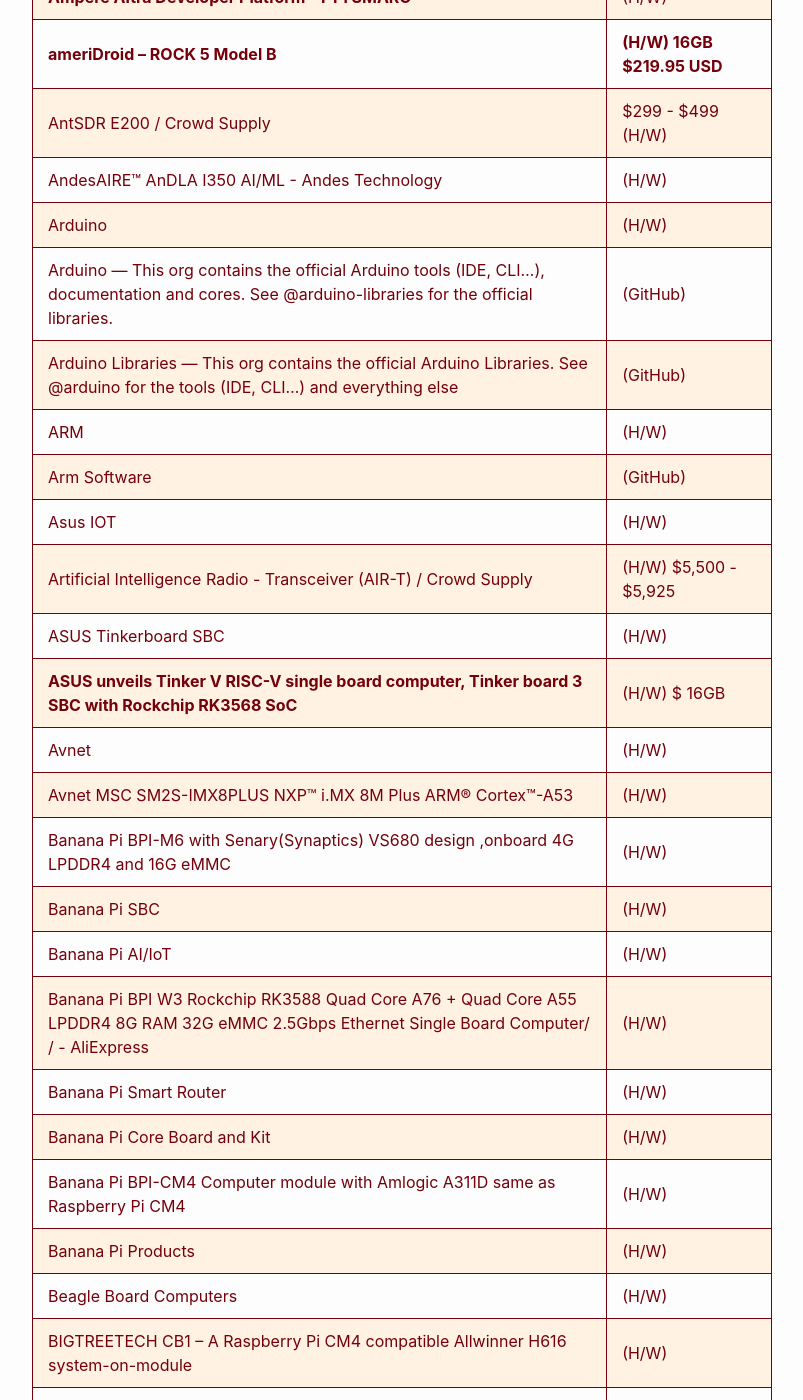
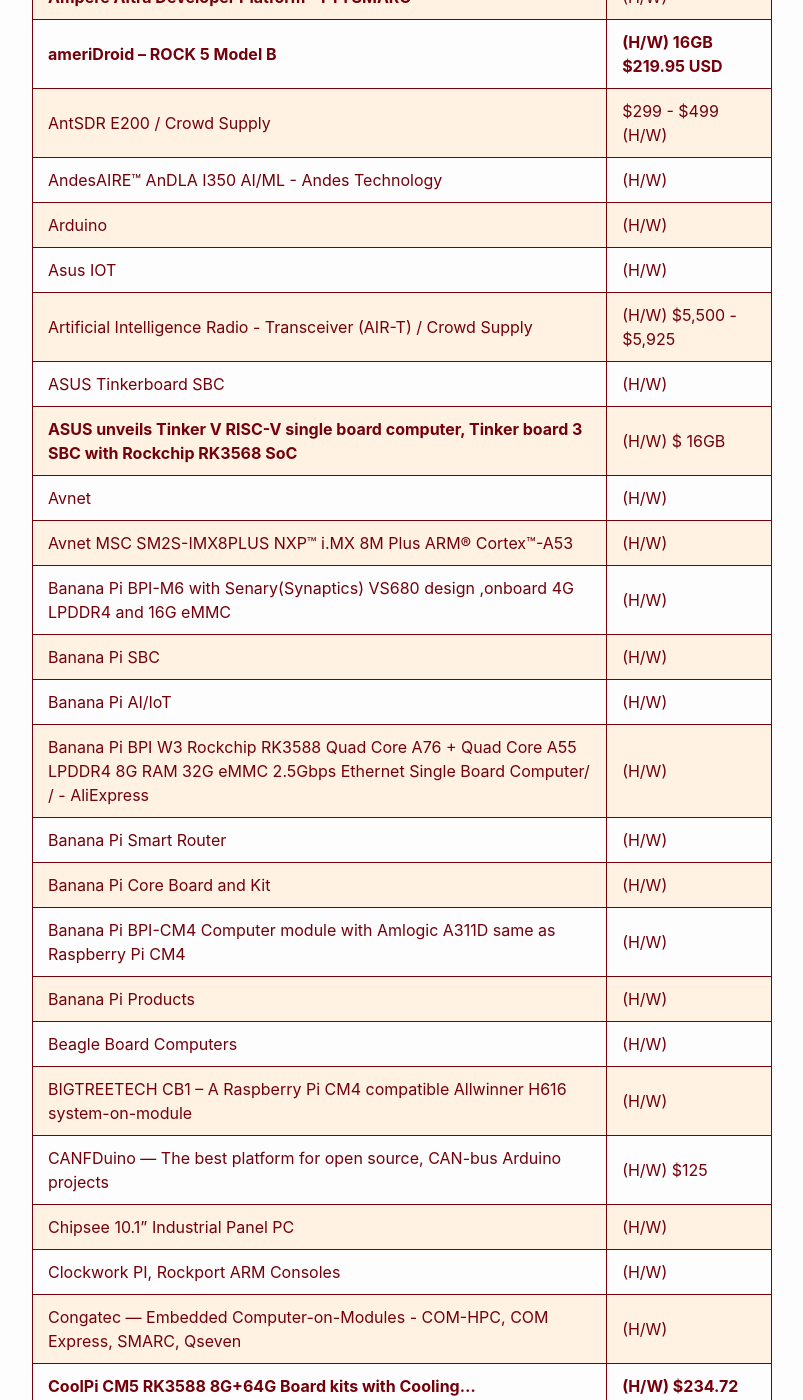
Before and after one commit to RalphHightower/RalphHightower, a Jekyll site: the page built from HardwareLinks.md, in a window 1280 px wide and 1400 px high, scrolled down 2163 px. Shown: the whole window, without its empty margins (238-1041 px from the left). Built offline with Jekyll 4.4.1, drawn with Linux system fonts in a browser that asks for light colours; our own code applies the rules of GitHub Pages for plain Markdown files; some of the changed text lies outside the part shown.

Commit message:
cleanup(website): remove GitHub rows from vendors

```diff
--- a/HardwareLinks.md
+++ b/HardwareLinks.md
@@ -8,7 +8,7 @@
 
 ## Hardware
 
-| Hardware Suppliers | H/W, GitHub |
+| Hardware Suppliers | H/W |
 |-----------|--------|
 | [AAEON AI CORE XM 2280AI Edge Computing Module with Intel® Movidius™ Myriad™ X VPU](https://www.aaeon.com/en/p/ai-edge-computing-board-ai-core-xm-2280) | (H/W) |
 | [AAEON AI CORE XAI Edge Computing Module with Intel® Movidius™ Myriad™ X VPU](https://www.aaeon.com/en/p/ai-edge-computing-board-ai-core-x) | (H/W) |
@@ -28,10 +28,6 @@
 | [AntSDR E200 / Crowd Supply](https://www.crowdsupply.com/microphase-technology/antsdr-e200#products )| $299 - $499 (H/W) |
 | [AndesAIRE™ AnDLA I350 AI/ML - Andes Technology](http://www.andestech.com/en/products-solutions/andesaire-ai/ ) | (H/W)|
 | [Arduino](https://store-usa.arduino.cc/) | (H/W) |
-| [Arduino — This org contains the official Arduino tools (IDE, CLI...), documentation and cores. See @arduino-libraries for the official libraries.](https://github.com/arduino) | (GitHub) |
-| [Arduino Libraries — This org contains the official Arduino Libraries. See @arduino for the tools (IDE, CLI...) and everything else](https://github.com/arduino-libraries) | (GitHub) |
-| [ARM](https://www.arm.com/) | (H/W) |
-| [Arm Software](https://github.com/ARM-software) | (GitHub) |
 | [Asus IOT](https://iot.asus.com/products/coral/) | (H/W) |
 | [Artificial Intelligence Radio - Transceiver \(AIR-T\) / Crowd Supply](https://www.crowdsupply.com/deepwave-digital/air-t )|(H/W) $5,500 - $5,925 |
 | [ASUS Tinkerboard SBC](https://tinker-board.asus.com/series.html) | (H/W)
@@ -48,17 +44,14 @@
 | [Banana Pi Products](https://www.banana-pi.org/web/index.php?topclassid=0&classid=0&lanstr=en&wap=1) | (H/W) |
 | [Beagle Board Computers](https://beagleboard.org/) | (H/W) |
 | [BIGTREETECH CB1 – A Raspberry Pi CM4 compatible Allwinner H616 system-on-module](https://www.cnx-software.com/2022/10/20/bigtreetech-cb1-a-raspberry-pi-cm4-compatible-allwinner-h616-system-on-module/) | (H/W) |
-| [google-coral — Open source projects for coral.ai](https://github.com/google-coral) | (GitHub) |
 | [CANFDuino — The best platform for open source, CAN-bus Arduino projects](https://www.crowdsupply.com/togglebit/canfduino) | (H/W) $125 |
 |[Chipsee 10.1" Industrial Panel PC](https://chipsee.com/product/ppc-cm4-101/)| (H/W)|
-| [Cisco Systems — Open Source Projects from Cisco Systems](https://github.com/cisco) | (GitHub) |
 | [Clockwork PI, Rockport ARM Consoles](https://www.clockworkpi.com/) | (H/W) |
 | [Congatec — Embedded Computer-on-Modules - COM-HPC, COM Express, SMARC, Qseven](https://www.congatec.com/us/) | (H/W) |
 | **[CoolPi CM5 RK3588 8G+64G Board kits with Cooling...](https://www.aliexpress.com/item/1005005414364005.html)** | **(H/W) $234.72** |
 | **[Cool Pi RK3588s Single Board Computer With 8 Cores 64 Bits,6.0 Tops AI NPU,8k Video Codec,run Android,ubuntu,debian Os - Demo Board - AliExpress](https://www.aliexpress.com/item/1005004906489390.html)** | (H/W) $207.74 16GB DDR/64GB eMMC |
 | [DeskPi Super6C Raspberry Pi CM4 Cluster Mini-ITX board 6 RPI CM4 supported](https://deskpi.com/products/deskpi-super6c-raspberry-pi-cm4-cluster-mini-itx-board-6-rpi-cm4-supported) | (H/W) |
 | [Digikey](https://www.digikey.com/) | (H/W) |
-| [Eclipse Mosquitto™ — An open source MQTT broker](https://mosquitto.org/) | (GitHub) |
 | [EDATEC CM4 Sensing industrial computer offers CAN bus, RS485, and RS232 interfaces](https://www.aliexpress.com/item/1005003638112568.html) | (H/W) |
 |[EDATEC CM4 Media](https://edatec.cn/en/elpc/cm4-media.html)| (H/W)|
 |[EDATEC CM4 Nano](https://edatec.cn/en/elpc/cm4-nano.html)| (H/W)|
@@ -92,10 +85,8 @@
 | [Fomu is the easiest way to get started with FPGA or RISC-V development.](https://www.crowdsupply.com/sutajio-kosagi/fomu) | (H/W) $50 |
 | [FNIRSI-1013D Digital Tablet Oscilloscope Dual Channel 100M Bandwidth 1GS Sampling Rate Mini Tablet Digital Oscilloscope](https://www.aliexpress.com/item/4000861098295.html) | (H/W) $125.00 |
 | [ForLinx OK3588-C Single Board Computer](https://www.forlinx.net/single-board-computer/rk3588-sbc-135.html) | (H/W) $352 - $392[^11] |
-| [FreeCores — A home for open source hardware cores](https://github.com/freecores) | (GitHub) |
 | [FriendlyElec NanoPi R6S](https://www.friendlyelec.com/index.php?route=product/product&product_id=289) | (H/W) $119.00 |
 | [FriendlyElec NanoPi R5Cpk](https://www.friendlyelec.com/index.php?route=product/product&product_id=290) | (H/W) |
-| [Garmin International](https://github.com/garmin) | (GitHub) |
 | **GeeekPi Raspberry Pi Mini Tower NAS Kit, Raspberry Pi ICE Tower Cooler with PWM RGB Fan, M.2 SATA SSD Expansion Board, GPIO 1 to 2 Expansion Board for Raspberry Pi 4 Model B** | Case<br /> [Amazon](https://amzn.to/3L4bVJk)<br />[Aliexpress](https://s.click.aliexpress.com/e/_DFNhP0b) |
 | [Geniatech ARM Boards](https://shop.geniatech.com/products/industrial-pc/arm-board/)<br />From system on modules, single board computers, industrial IoT & Embedded motherboards to develop kits, carrier boards, and peripheral cards, Geniatech provides a comprehensive range of ARM Based computer board solutions with Linux or Android OS,  powerful performance, low power, compact, flexible options, different form factors and platforms available. Geniatech’s ARM boards are the ideal embedded platform for accelerating development and reducing the risk of new chip designs. Our SBCs are available to buy as Evaluation Kits to get you quickly started on your Embedded System project. | (H/W) |
 | [Genitec RK3568 SMARC Industrial Core Board](https://www.geniatech.com/product/som-3568-smarc/) | (H/W) |
@@ -178,8 +168,6 @@
 |[RAKWireless LoRaWAN Complete – RAKwireless Store](https://store.rakwireless.com/collections/lorawan-complete )|(H/W)|
 |[RAKWireless Modular IoT System of Modules for Building Custom LPWAN IoT Projects – RAKwireless Store](https://store.rakwireless.com/collections/wisblock )|(H/W)|
 | [RISC-V — RISC-V is a open standard Instruction Set Architecture (ISA) enabling a new era of processor innovation through open collaboration](https://riscv.org/) | (H/W) |
-| [RISC-V — The Free and Open RISC Instruction Set Architecture](https://github.com/riscv) | (GitHub) |
-| **[RISC-V "Wikipedia" of Single Board Computers, Chips](https://antmicro.com/blog/2022/08/renodepedia/)** | (H/W) |
 | [ROCK Pi 4 Model C+](https://ameridroid.com/products/rock-pi-4c) | (H/W) 84.95 USD |
 | **[ROCK 5 Model B](https://ameridroid.com/products/rock5-model-b)** | (H/W)<br /> $144.95 USD (4GB)<br />$169.95 USD (8GB)<br />**$219.95 USD (16GB)** |
 | [Rockchio Rk3588s Single Board Computer With 8 Cores 64 Bits,6.0 Tops Ai Npu,8k Video Codec,run Android,ubuntu,debian Os - Demo Board - AliExpress](https://www.aliexpress.com/item/1005004906489390.html ) | (H/W) $191.05 16GB RAM/64G eMMC |
```
Also changed, not shown: other parts of HardwareLinks.md (+0 -2 lines).
